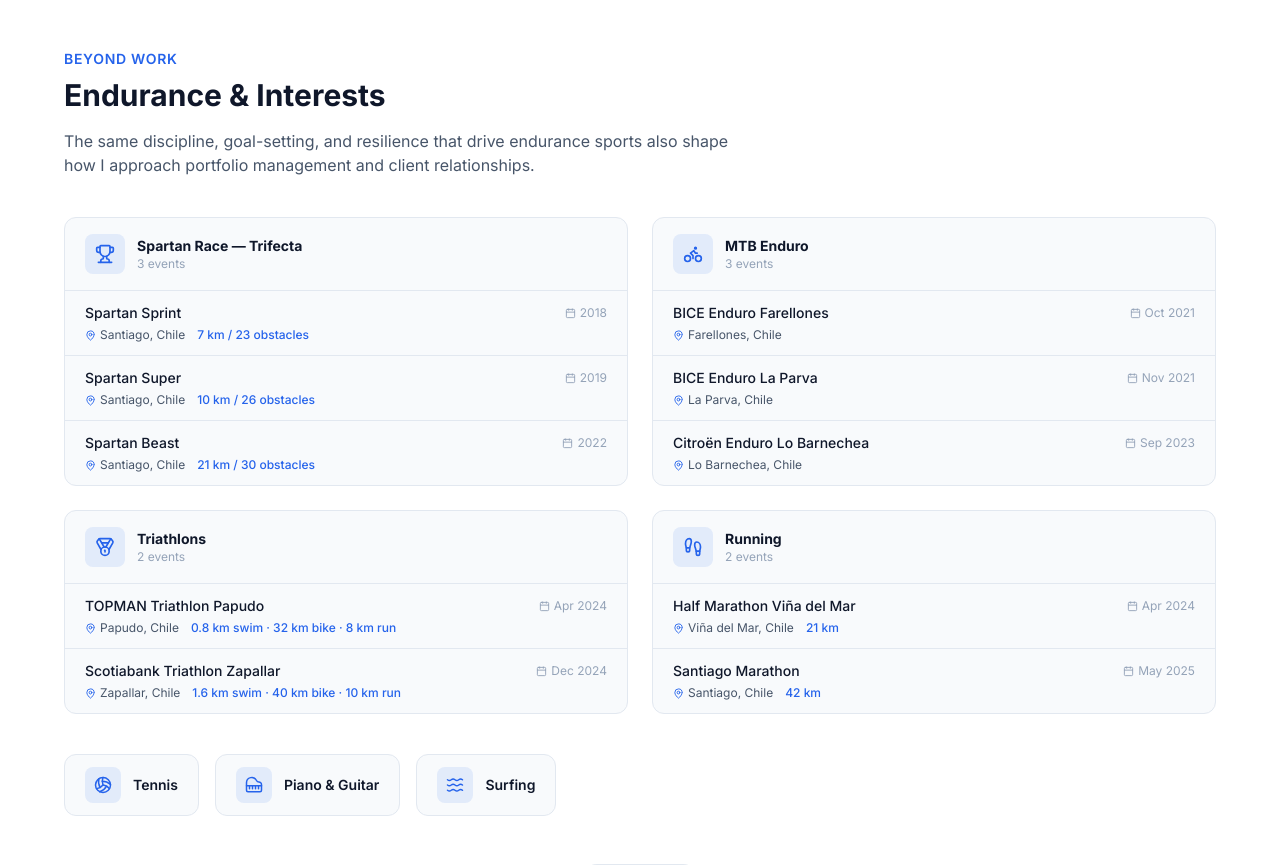
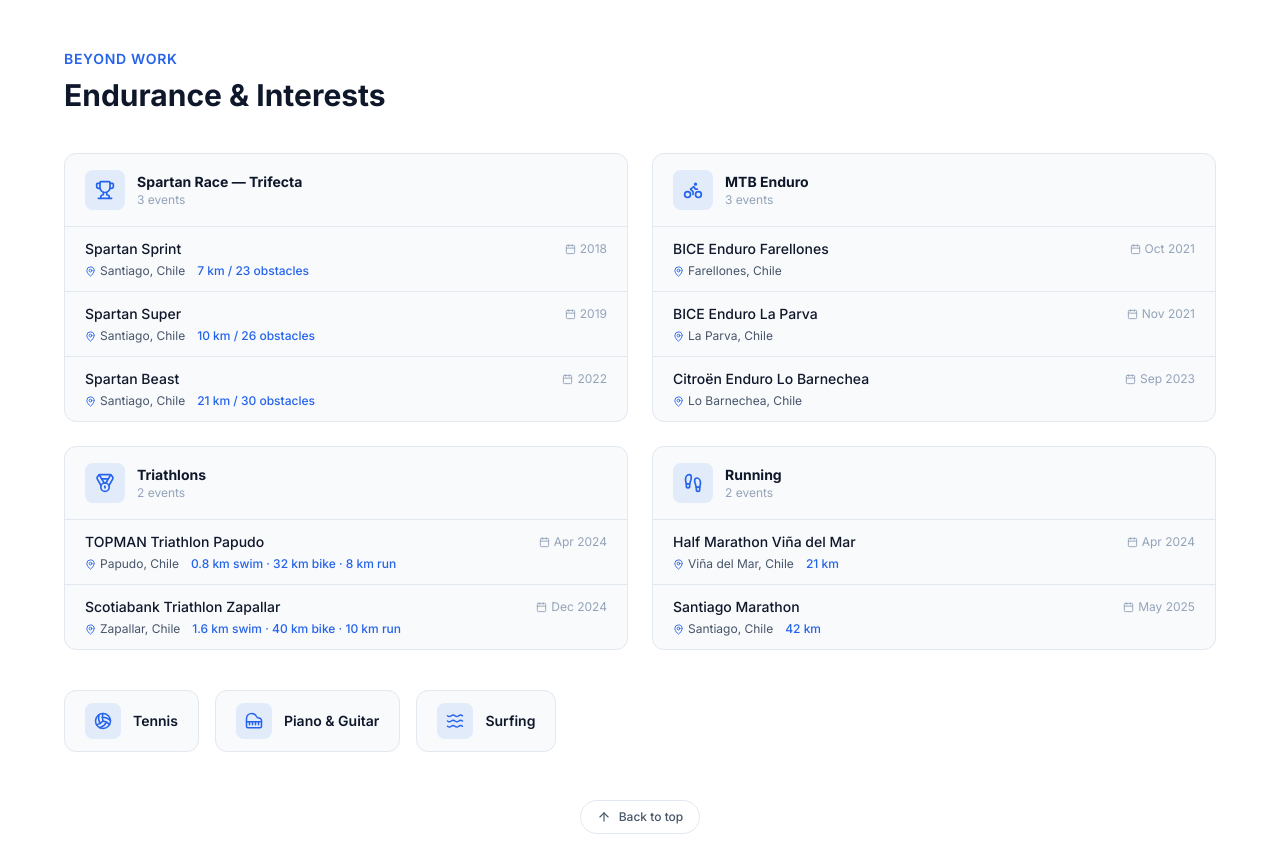
Before and after one commit to sdonosopm/web-resume, a React (Vite) app: page / in a window 1280 px wide. Shown: the part 7060-7925 px from the top of the page. Built offline with nearby package versions, Linux system fonts and the light colour scheme.

Commit message:
Remove intro paragraph from the Beyond Work section
Drop the endurance-sports intro line (EN + ES) and the now-empty <p>.

Co-Authored-By: Claude Opus 4.8 <noreply@anthropic.com>

```diff
--- a/src/components/Interests.tsx
+++ b/src/components/Interests.tsx
@@ -31,12 +31,9 @@ export function Interests() {
         <h2 className="text-sm font-semibold uppercase tracking-wider text-[var(--accent-light)] mb-2">
           {t.interests.kicker}
         </h2>
-        <h3 className="text-3xl font-bold text-[var(--text-primary)] mb-4">
+        <h3 className="text-3xl font-bold text-[var(--text-primary)] mb-10">
           {t.interests.title}
         </h3>
-        <p className="text-[var(--text-secondary)] mb-10 max-w-2xl">
-          {t.interests.intro}
-        </p>
 
         {/* Race history by discipline */}
         <div className="grid grid-cols-1 md:grid-cols-2 gap-6 mb-10">
--- a/src/i18n.tsx
+++ b/src/i18n.tsx
@@ -37,7 +37,6 @@ const enStrings = {
   interests: {
     kicker: 'Beyond Work',
     title: 'Endurance & Interests',
-    intro: 'The same discipline, goal-setting, and resilience that drive endurance sports also shape how I approach portfolio management and client relationships.',
     event: 'event',
     events: 'events',
   },
@@ -99,7 +98,6 @@ const esStrings: UIStrings = {
   interests: {
     kicker: 'Más allá del trabajo',
     title: 'Deporte e Intereses',
-    intro: 'La misma disciplina, fijación de metas y resiliencia que impulsan los deportes de resistencia moldean también cómo abordo la gestión de portafolios y las relaciones con clientes.',
     event: 'evento',
     events: 'eventos',
   },
```
